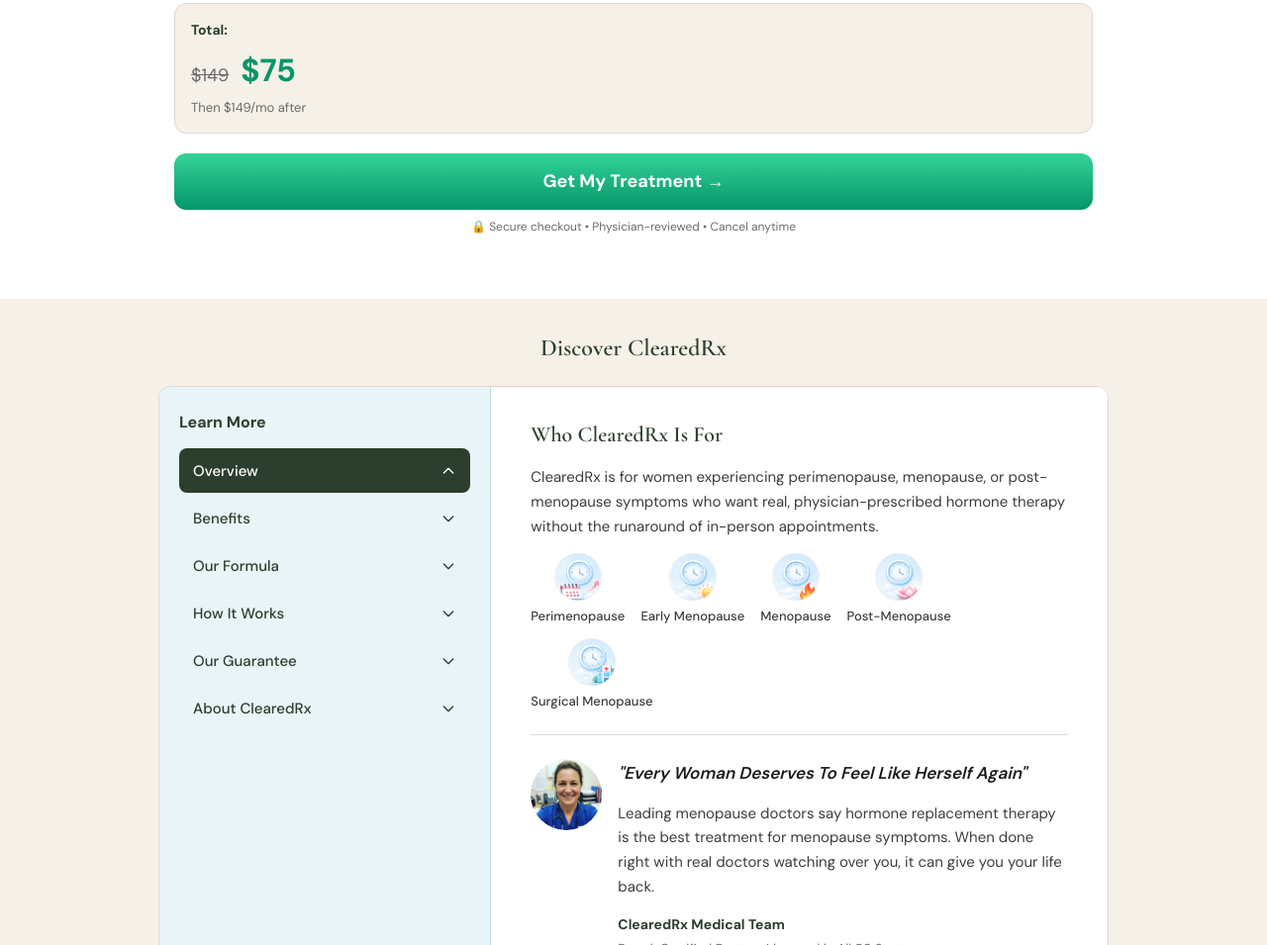
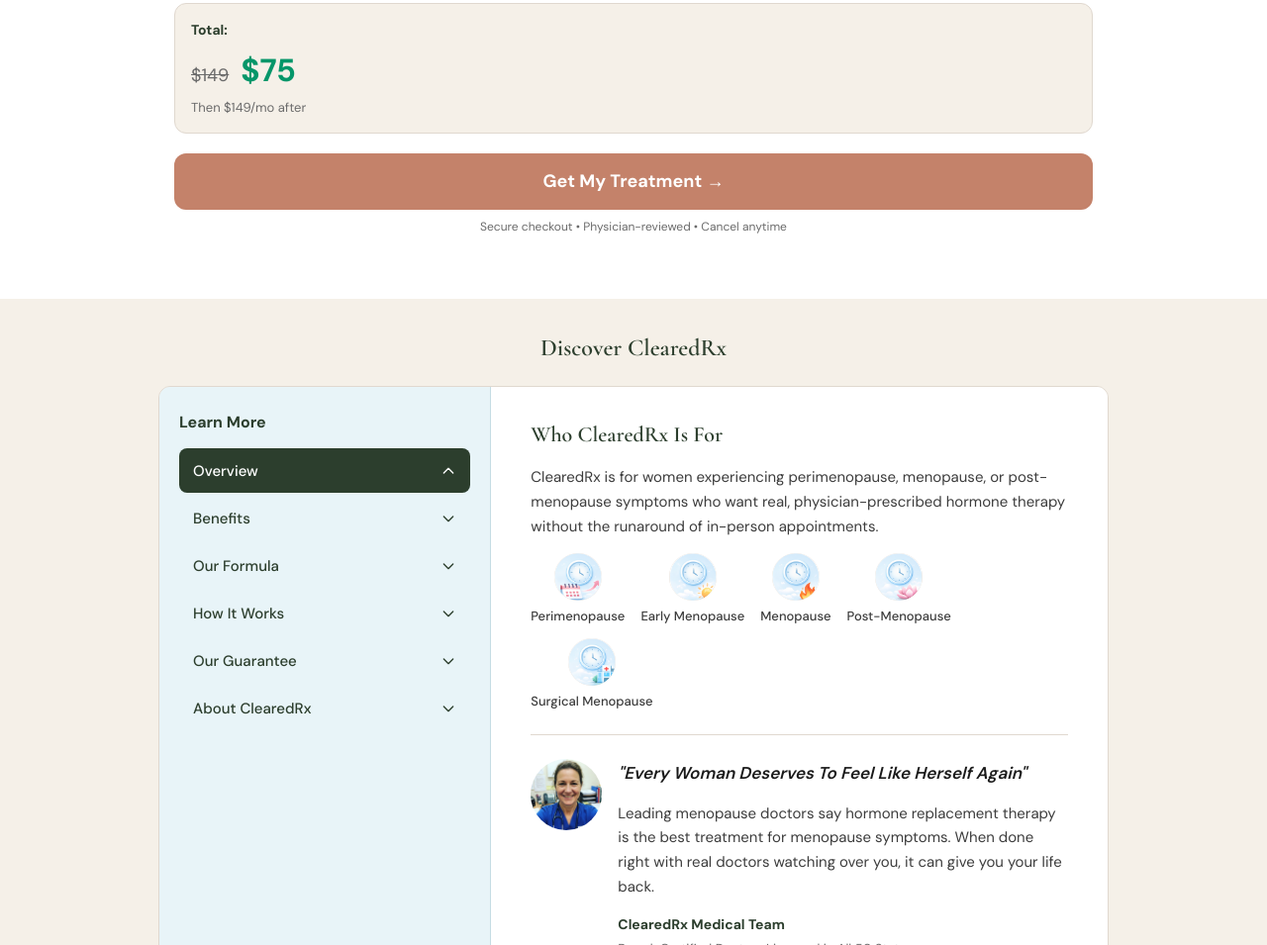
Before and after one commit to bluebenchmedia/crx, a website: page frontend/treatments-no-prog.html in a window 1280 px wide. Shown: the part 1024-1979 px from the top of the page at 99% size. Drawn offline with nearby package versions, Linux system fonts and the light colour scheme.

Commit message:
Update CTA button to brand terracotta color, remove lock icon on both treatment pages

```diff
--- a/frontend/js/treatments-no-prog.js
+++ b/frontend/js/treatments-no-prog.js
@@ -501,7 +501,7 @@
           : '<div class="total-then">Then $' + totalFull + '/mo after</div>') +
       '</div>' +
       '<button class="checkout-btn" id="checkout-btn">Get My Treatment &rarr;</button>' +
-      '<p class="checkout-note">&#128274; Secure checkout &bull; Physician-reviewed &bull; Cancel anytime</p>';
+      '<p class="checkout-note">Secure checkout &bull; Physician-reviewed &bull; Cancel anytime</p>';
 
     // Bind schedule card clicks
     panel.querySelectorAll('.sched-card').forEach(function(card) {
--- a/frontend/js/treatments.js
+++ b/frontend/js/treatments.js
@@ -524,7 +524,7 @@
           : '<div class="total-then">Then $' + totalFull + '/mo after</div>') +
       '</div>' +
       '<button class="checkout-btn" id="checkout-btn">Get My Treatment &rarr;</button>' +
-      '<p class="checkout-note">&#128274; Secure checkout &bull; Physician-reviewed &bull; Cancel anytime</p>';
+      '<p class="checkout-note">Secure checkout &bull; Physician-reviewed &bull; Cancel anytime</p>';
 
     // Bind schedule card clicks
     panel.querySelectorAll('.sched-card').forEach(function(card) {
--- a/frontend/treatments-no-prog.html
+++ b/frontend/treatments-no-prog.html
@@ -318,8 +318,8 @@
     .total-then{font-size:.8125rem;color:var(--light);}
 
     /* Checkout button */
-    .checkout-btn{width:100%;padding:.9375rem 2rem;background:linear-gradient(180deg,#34d399 0%,#059669 100%);color:white;font-family:'DM Sans',sans-serif;font-size:1.125rem;font-weight:700;border:none;border-radius:.75rem;cursor:pointer;transition:transform .15s,box-shadow .15s;-webkit-tap-highlight-color:transparent;}
-    .checkout-btn:hover{transform:translateY(-2px);box-shadow:0 4px 16px rgba(5,150,105,.3);}
+    .checkout-btn{width:100%;padding:.9375rem 2rem;background:#c4826a;color:white;font-family:'DM Sans',sans-serif;font-size:1.125rem;font-weight:700;border:none;border-radius:.75rem;cursor:pointer;transition:transform .15s,box-shadow .15s;-webkit-tap-highlight-color:transparent;}
+    .checkout-btn:hover{transform:translateY(-2px);box-shadow:0 4px 16px rgba(196,130,106,.35);}
     .checkout-btn:disabled{background:#d1d5db;cursor:not-allowed;transform:none;}
     .checkout-note{text-align:center;font-size:.75rem;color:var(--light);margin-top:.5rem;}
 
```
Also changed, not shown: frontend/treatments.html (+2 -2 lines).
